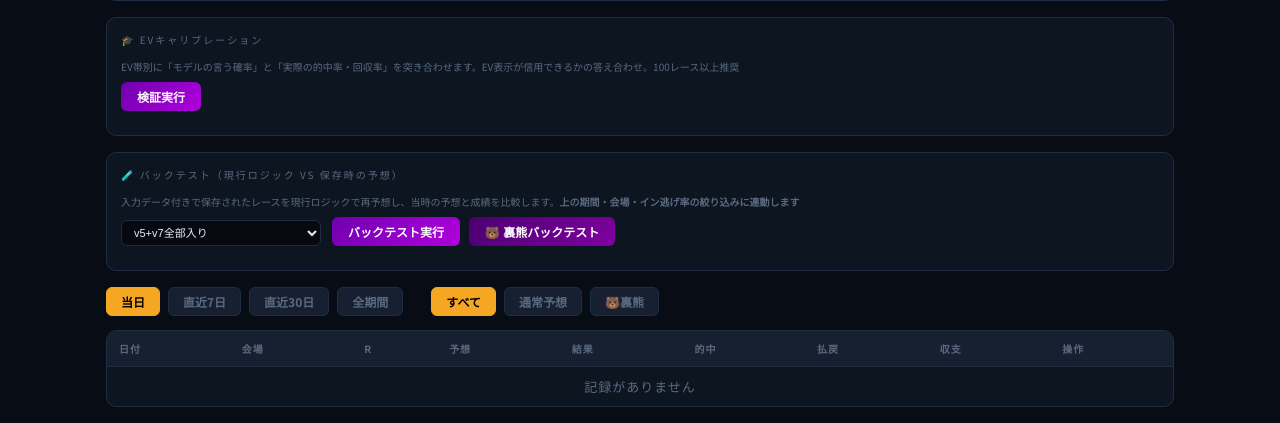
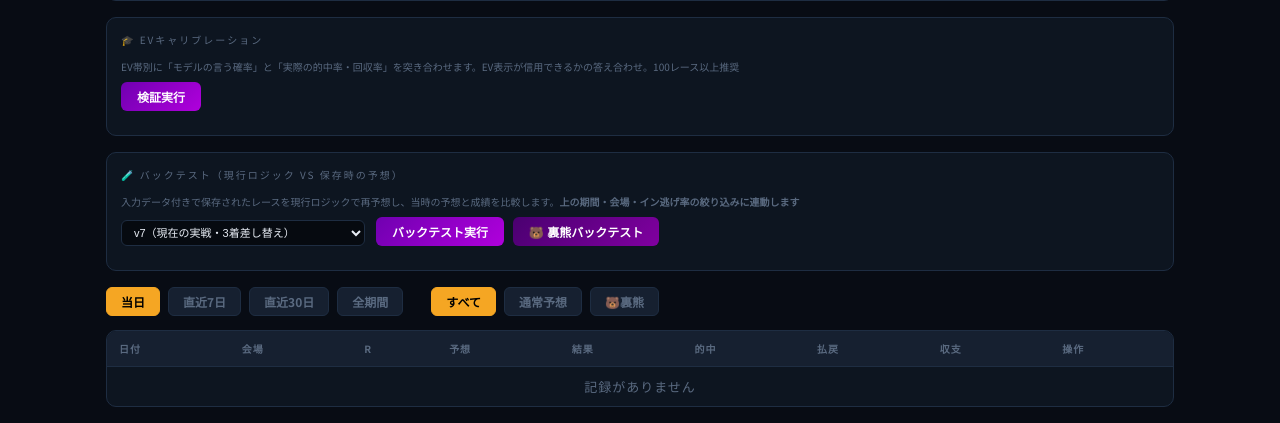
Before and after one commit to sukepbudou-svg/test, a Flask app: page /history in a window 1280 px wide. Shown: the part 447-870 px from the top of the page. Run offline with Flask 3, Linux system fonts and the light colour scheme; data that the repository does not hold is empty.

Commit message:
v7を実戦採用: 本命2点目の3着に逃がし3着率を活用（MODEL_VERSION v7）
71レースの再検証で本命+4.2pt・5点回収率+15.7pt（106%→121.7%）を確認。
v5・2着バグ修正は3回の検証で完全無効果と確定し不採用。
USE_V7_THIRD_LIVE=True、USE_V5_LIVEは恒久False。
バックテストのvariant選択肢も実戦(v7b)をデフォルト・分かりやすい
ラベルに整理。CLAUDE.mdに『小サンプルの効果なし判定は覆ることがある』
という教訓を記録。

```diff
--- a/boatrace-web/app.py
+++ b/boatrace-web/app.py
@@ -69,20 +69,21 @@ init_db()
 
 # モデルバージョン: 予想ロジックを変更したら必ず上げること
 # v4: 2026-07-03 タイム符号バグ修正 + 対抗3シナリオ + 中穴廃止
-# v5: 2026-07-04 選手個人の決まり手傾向による展開補正（検証中・実戦未採用）
-#     初回バックテスト87レース: 本命-1.2pt/対抗±0 → 効果確認できず。
-#     150レース貯まったら再評価する
+# v5: 2026-07-04 選手個人の決まり手傾向による展開補正 → 効果なしと確定（採用見送り）
+#     87レース検証: 本命-1.2pt/対抗±0。71レース再検証: v6と完全一致（0pt）。3回とも無効果
 # v6: 2026-07-04 ハイブリッド対抗を採用。イン逃げ率65%以上は対抗3点を
 #     1位艇1着固定（旧v3方式）、65%未満は3シナリオ維持。
 #     バックテスト（得意会場×65%以上、18レース）: 対抗11.1%→27.8%で採用
-MODEL_VERSION = 'v6'
-# v5ロジックのon/off: 実戦(/predict)はFalse=v4動作、バックテストはTrueでv5を検証
+# v7: 2026-07-05 本命2点目の3着を「逃がし3着率」最上位に差し替えて採用。
+#     71レース検証: 本命+4.2pt/回収率+15.7pt（106%→121.7%）。2着バグ修正・v5は
+#     3回の検証で一貫して無効果と判明したため不採用、3着差し替えのみ単体で採用
+MODEL_VERSION = 'v7'
+# v5ロジックのon/off: 3回の検証で無効果と確定。実戦・バックテストとも常時False
 USE_V5_LIVE = False
 # v6ハイブリッド対抗: 採用済み（2026-07-04）
 USE_V6_LIVE = True
-# v7: 本命2点目の3着に逃がし3着率を活用 + 逃がし2着率の文字列キーバグ修正
-# バックテスト専用で検証中。採用時はTrueにしてMODEL_VERSIONを'v7'へ
-USE_V7_LIVE = False
+# v7: 本命2点目の3着差し替えのみ採用済み（2026-07-05）。2着バグ修正は無効果につき不採用
+USE_V7_THIRD_LIVE = True
 
 # 会場グループ（2026-07-04ユーザー設定。index.html/history.htmlの同名定数と同期すること）
 TOKUI_VENUES = ['大村', '福岡', '桐生', '徳山']
@@ -895,7 +896,7 @@ def predict_route():
     # ただし裏熊モードは決まり手データ（主役判定・シナリオ）が必須なので常に渡す
     kimari_full_raw = data.get('kimari_full', None)
     kimari_full = kimari_full_raw if (USE_V5_LIVE or force_arekote) else None
-    result = predict(boats, kimari, venue=venue, wind=wind, nige_rate=nige_rate, force_arekote=force_arekote, kimari_full=kimari_full, hybrid_taikou=USE_V6_LIVE, v7_fix2nd=USE_V7_LIVE, v7_third=USE_V7_LIVE)
+    result = predict(boats, kimari, venue=venue, wind=wind, nige_rate=nige_rate, force_arekote=force_arekote, kimari_full=kimari_full, hybrid_taikou=USE_V6_LIVE, v7_fix2nd=False, v7_third=USE_V7_THIRD_LIVE)
     return jsonify(result)
 
 
@@ -1600,14 +1601,14 @@ def backtest():
     nige_min = data.get('nige_min', 0)
     nige_max = data.get('nige_max', 100)
     # 検証モード: どの候補ロジックを乗せて再予想するか（v6=実戦同等）
-    variant = data.get('variant', 'full')
+    variant = data.get('variant', 'v7b')
     VARIANTS = {
-        'v6':      {'v5': False, 'fix2nd': False, 'third': False, 'label': 'v6のみ（実戦同等）'},
-        'v5only':  {'v5': True,  'fix2nd': False, 'third': False, 'label': 'v6+v5のみ（決まり手展開補正）'},
-        'v7a':     {'v5': False, 'fix2nd': True,  'third': False, 'label': 'v6+2着バグ修正のみ'},
-        'v7b':     {'v5': False, 'fix2nd': False, 'third': True,  'label': 'v6+3着差し替えのみ'},
-        'v7':      {'v5': False, 'fix2nd': True,  'third': True,  'label': 'v6+v7フル'},
-        'full':    {'v5': True,  'fix2nd': True,  'third': True,  'label': 'v5+v7全部入り'},
+        'v6':      {'v5': False, 'fix2nd': False, 'third': False, 'label': 'v6のみ（旧・実戦相当）'},
+        'v5only':  {'v5': True,  'fix2nd': False, 'third': False, 'label': 'v6+v5のみ（決まり手展開補正・不採用）'},
+        'v7a':     {'v5': False, 'fix2nd': True,  'third': False, 'label': 'v6+2着バグ修正のみ（不採用）'},
+        'v7b':     {'v5': False, 'fix2nd': False, 'third': True,  'label': 'v6+3着差し替えのみ = v7（現在の実戦）'},
+        'v7':      {'v5': False, 'fix2nd': True,  'third': True,  'label': 'v6+v7フル（2着修正込み・不採用）'},
+        'full':    {'v5': True,  'fix2nd': True,  'third': True,  'label': 'v5+v7全部入り（不採用要素込み）'},
     }
     vconf = VARIANTS.get(variant, VARIANTS['full'])
     use_v5 = vconf['v5']
--- a/boatrace-web/templates/history.html
+++ b/boatrace-web/templates/history.html
@@ -379,12 +379,12 @@ h1 {
     <div class="chart-title">🧪 バックテスト（現行ロジック vs 保存時の予想）</div>
     <div style="font-size:10px;color:var(--text-muted);margin-bottom:8px;">入力データ付きで保存されたレースを現行ロジックで再予想し、当時の予想と成績を比較します。<b>上の期間・会場・イン逃げ率の絞り込みに連動します</b></div>
     <select id="backtest-variant" style="padding:5px 8px;background:var(--input-bg);color:var(--text);border:1px solid var(--border);border-radius:6px;font-size:11px;margin-right:8px;">
-      <option value="v6">v6のみ（実戦同等）</option>
-      <option value="v5only">v6+v5のみ（決まり手展開補正）</option>
-      <option value="v7a">v6+2着バグ修正のみ</option>
-      <option value="v7b">v6+3着差し替えのみ</option>
-      <option value="v7">v6+v7フル</option>
-      <option value="full" selected>v5+v7全部入り</option>
+      <option value="v7b" selected>v7（現在の実戦・3着差し替え）</option>
+      <option value="v6">v6のみ（旧・実戦相当）</option>
+      <option value="v5only">v6+v5のみ（決まり手展開補正・不採用）</option>
+      <option value="v7a">v6+2着バグ修正のみ（不採用）</option>
+      <option value="v7">v6+v7フル（不採用要素込み）</option>
+      <option value="full">v5+v7全部入り（不採用要素込み）</option>
     </select>
     <button onclick="runBacktest()" style="padding:6px 16px;background:linear-gradient(135deg,#7000b0,#b000dc);color:#fff;border:none;border-radius:6px;font-size:12px;font-weight:bold;cursor:pointer;">バックテスト実行</button>
     <button onclick="runUraBacktest()" style="padding:6px 16px;background:linear-gradient(135deg,#4a0070,#8000a0);color:#fff;border:none;border-radius:6px;font-size:12px;font-weight:bold;cursor:pointer;margin-left:6px;">🐻 裏熊バックテスト</button>
```
Also changed, not shown: CLAUDE.md (+14 -18 lines).
